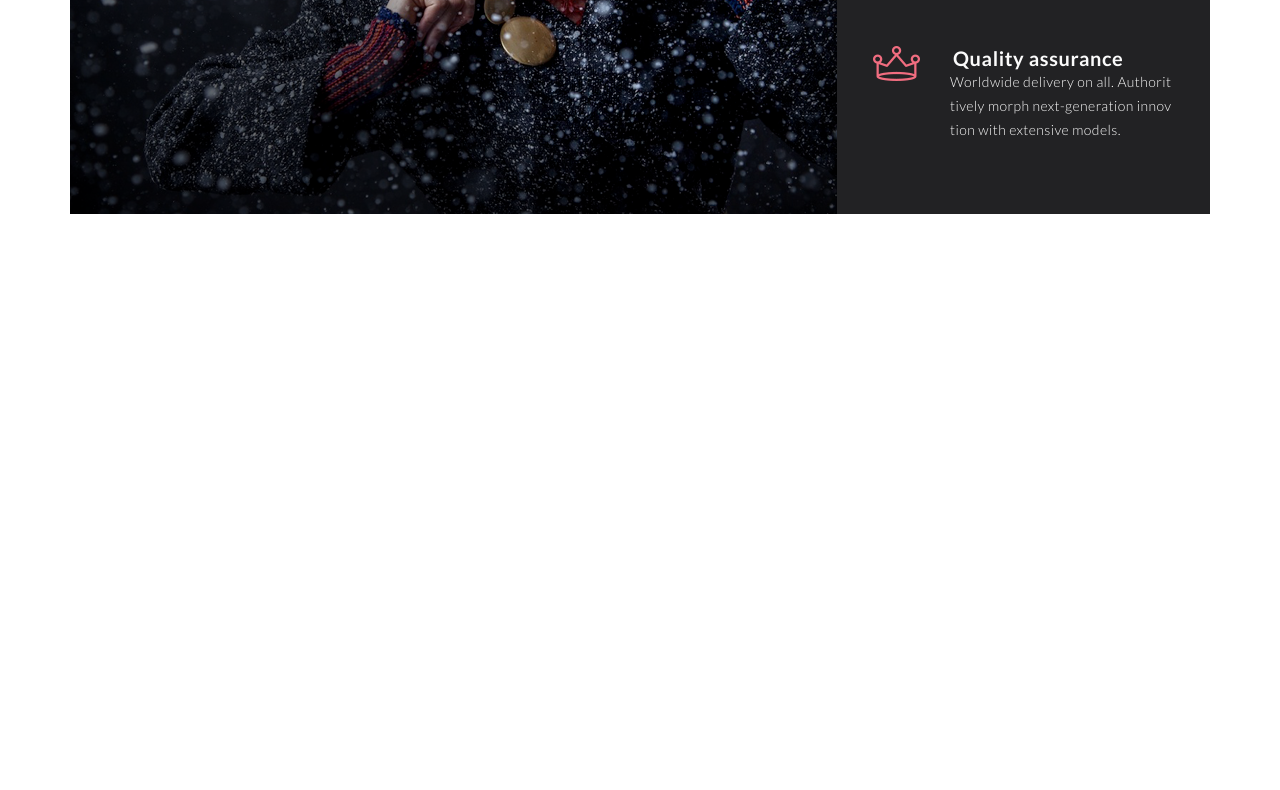
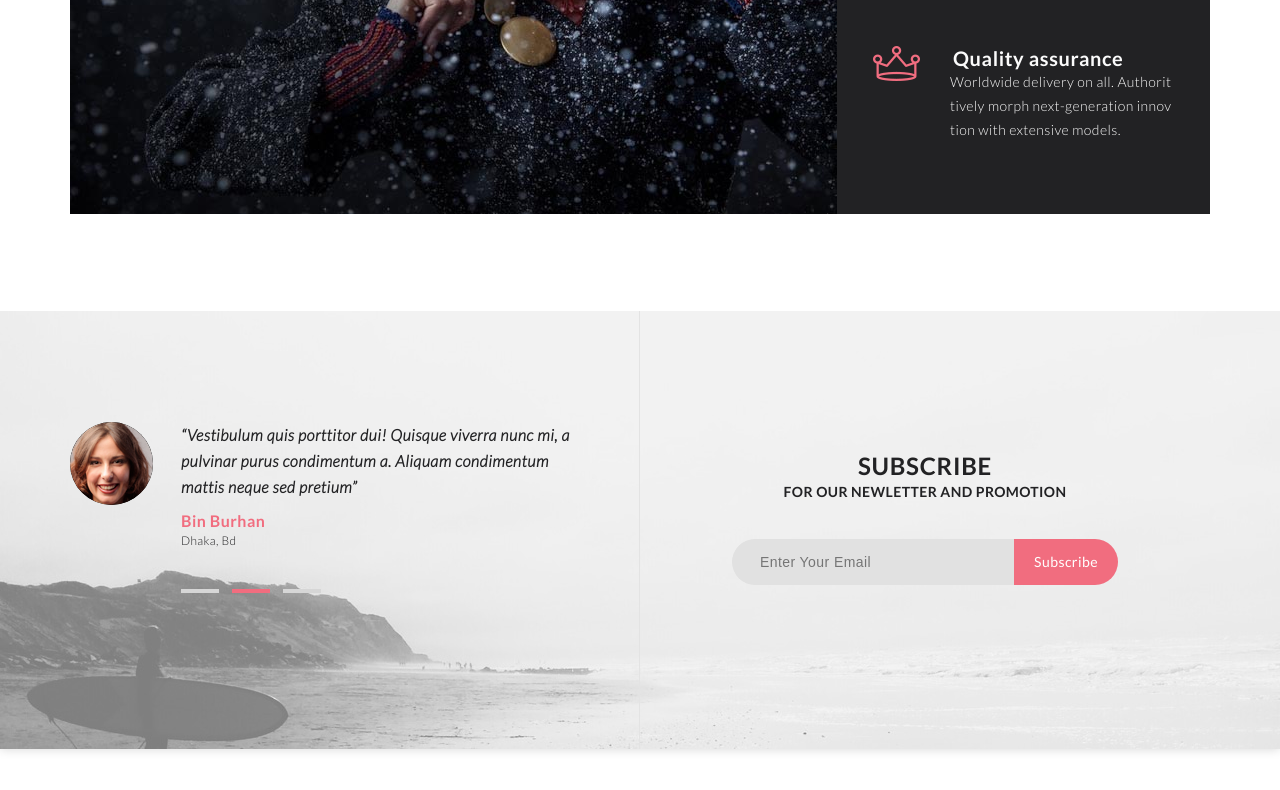
Before and after one commit to wowankz/Prof_Html_Css, a plain HTML site: page index.html in a window 1280 px wide. Shown: the part 3196-3986 px from the top of the page. Before the commit the page ends 3507 px from the top, so only its background shows below. Drawn offline with Linux system fonts and the light colour scheme; files whose address does not match are found by name.

Commit message:
Добавил секцию subscribe

```diff
--- a/index.html
+++ b/index.html
@@ -286,6 +286,7 @@
             </div>
             <a href="#" class="button">Browse All Product<i class="fas fa-long-arrow-alt-right"></i></a>
         </section>
+
         <!-- section Feature -->
         <section class="feature center">
             <div class="feature__box">
@@ -321,6 +322,42 @@
                 </div>
             </div>
         </section>
+
+        <!-- section subscribe -->
+        <section class="subscribe center">
+            <div class="subscribe__left">
+                <div class="left">
+                    <img src="images/subscribe_person.png" alt="person" class="left__img">
+                    <div class="left__content">
+                        <p class="left__quote">
+                            “Vestibulum quis porttitor dui! Quisque viverra nunc mi, a pulvinar purus condimentum a.
+                            Aliquam
+                            condimentum mattis
+                            neque sed pretium”
+                        </p>
+                        <p class="left__box-name">
+                            <span class="left__name left__name_color">Bin Burhan </span>
+                            <br>Dhaka, Bd
+                        </p>
+                        <div class="left__link-box">
+                            <a href="#" class="left__link"></a>
+                            <a href="#" class="left__link left__link_color"></a>
+                            <a href="#" class="left__link"></a>
+                        </div>
+                    </div>
+                </div>
+            </div>
+            <div class="subscribe__right">
+                <div class="right">
+                    <h2 class="right__h2">Subscribe </h2>
+                    <p class="right__text">FOR OUR NEWLETTER AND PROMOTION</p>
+                    <form class="right__form">
+                        <input type="text" class="right__form-input" placeholder="Enter Your Email">
+                        <a href="#" class="right__form-button">Subscribe</a>
+                    </form>
+                </div>
+            </div>
+        </section>
     </main>
 </body>
 
--- a/scss/_feature.scss
+++ b/scss/_feature.scss
@@ -9,8 +9,7 @@
     height: 529px;
     width: 767px;
     background-color: #f0f0f0;
-    background-image: url(../images/Feature_img_gradient.png),
-      url(../images/Feature_img.png);
+    background-image: url(../images/Feature_img.jpg);
     background-size: cover;
     padding-top: 132px;
     padding-left: 39px;
--- /dev/null
+++ b/scss/_subscribe.scss
@@ -0,0 +1,131 @@
+.subscribe {
+  height: 438px;
+  background-image: url(../images/subscribe_img.jpg);
+  background-size: cover;
+  background-position: center bottom;
+  margin-bottom: 109px;
+  display: flex;
+  &__left {
+    width: 800px;
+    border-right: 1px solid #e3e3e3;
+  }
+
+  &__right {
+    width: 800px;
+  }
+}
+
+.left {
+  display: flex;
+  padding-top: 111px;
+  padding-right: 32px;
+  &__img {
+    height: 83px;
+    width: 83px;
+    background-color: rgba(0, 0, 0, 1);
+    border-radius: 83px;
+  }
+
+  &__content {
+    width: 426px;
+    padding-left: 28px;
+  }
+
+  &__quote {
+    font-size: 16px;
+    font-style: italic;
+    color: rgba(34, 34, 36, 1);
+    letter-spacing: 0.03em;
+    line-height: 26px;
+    font-weight: 600;
+  }
+
+  &__box-name {
+    padding-top: 8px;
+    font-size: 12px;
+    font-weight: 300;
+    color: #222224;
+    letter-spacing: 0.03em;
+    line-height: 14px;
+  }
+
+  &__name {
+    &_color {
+      font-size: 16px;
+      font-weight: bold;
+      color: $buttonColor;
+      letter-spacing: 0.03em;
+      line-height: 26px;
+    }
+  }
+
+  &__link-box {
+    display: flex;
+    justify-content: start;
+    padding-top: 41px;
+  }
+
+  &__link {
+    display: block;
+    height: 4px;
+    width: 38px;
+    background-color: #d6d6d6;
+    margin-right: 13px;
+    &_color {
+      background-color: $buttonColor;
+    }
+  }
+}
+.right {
+  padding: 140px 92px 0 92px;
+  display: flex;
+  flex-direction: column;
+  align-items: center;
+  &__h2 {
+    font-size: 24px;
+    color: #222224;
+    letter-spacing: 0.03em;
+    text-transform: uppercase;
+  }
+
+  &__text {
+    font-size: 14px;
+    color: #222224;
+    letter-spacing: 0.03em;
+    line-height: 24px;
+    font-weight: 600;
+  }
+
+  &__form {
+    align-self: start;
+    height: 46px;
+    display: flex;
+    border-radius: 23px;
+    overflow: hidden;
+    margin-top: 35px;
+  }
+
+  &__form-input {
+    width: 282px;
+    height: 46px;
+    background-color: #e1e1e1;
+    border: none;
+    outline: none;
+    font-size: 14px;
+    color: #222224;
+    letter-spacing: 0.03em;
+    line-height: 46px;
+    padding: 18px 28px;
+  }
+
+  &__form-button {
+    display: flex;
+    justify-content: center;
+    width: 104px;
+    font-size: 14px;
+    color: #ffffff;
+    letter-spacing: 0.03em;
+    line-height: 46px;
+    background-color: $buttonColor;
+  }
+}
--- a/scss/main.scss
+++ b/scss/main.scss
@@ -5,3 +5,4 @@
 @import "_category.scss";
 @import "_products.scss";
 @import "_feature.scss";
+@import "_subscribe.scss";
```
Also changed, not shown: css/main.css, images/Feature_img.jpg (added), images/Feature_img.png (deleted), images/Feature_img_gradient.png (deleted), images/subscribe_img.jpg (added), images/subscribe_person.png (added).
